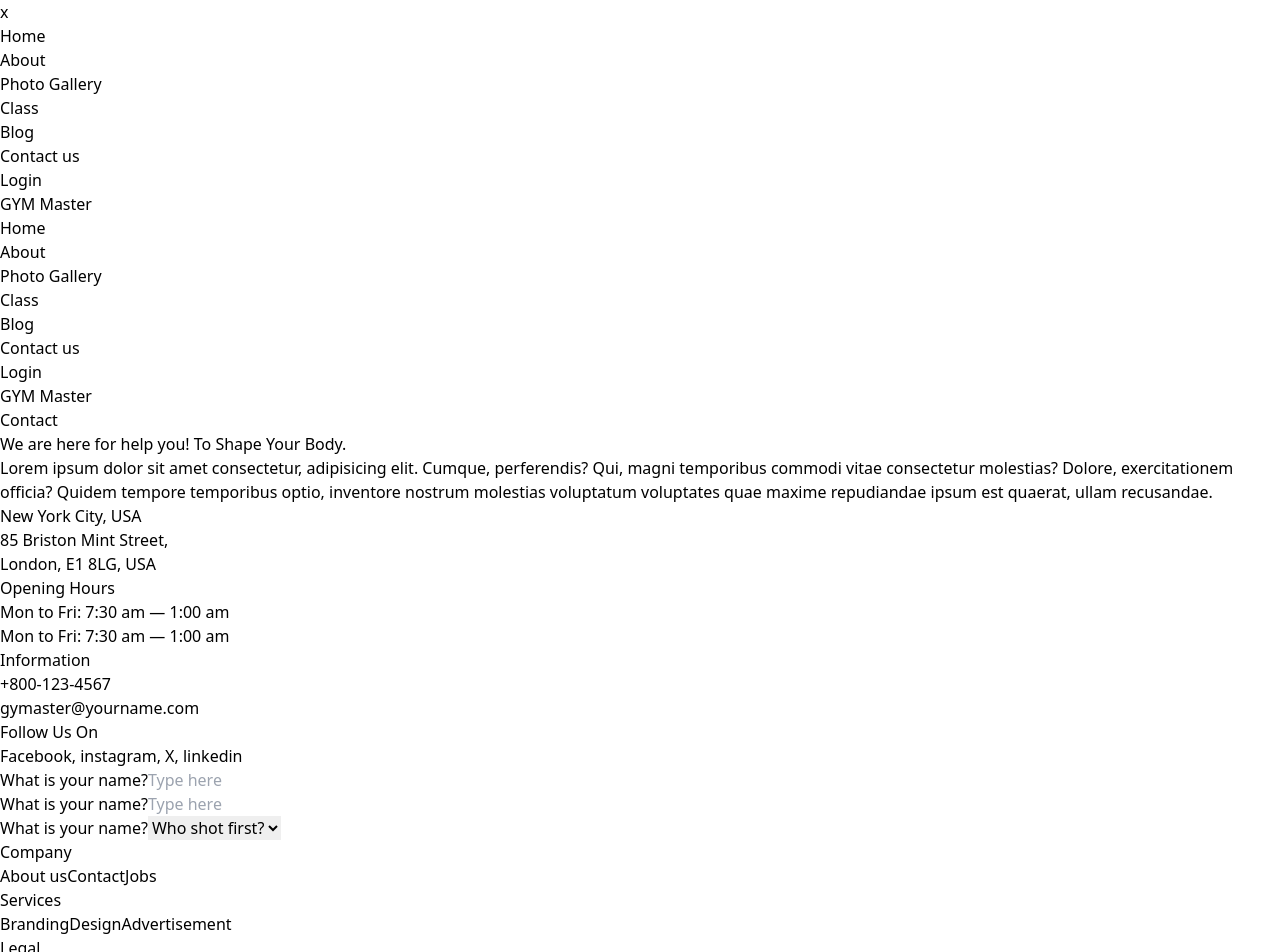
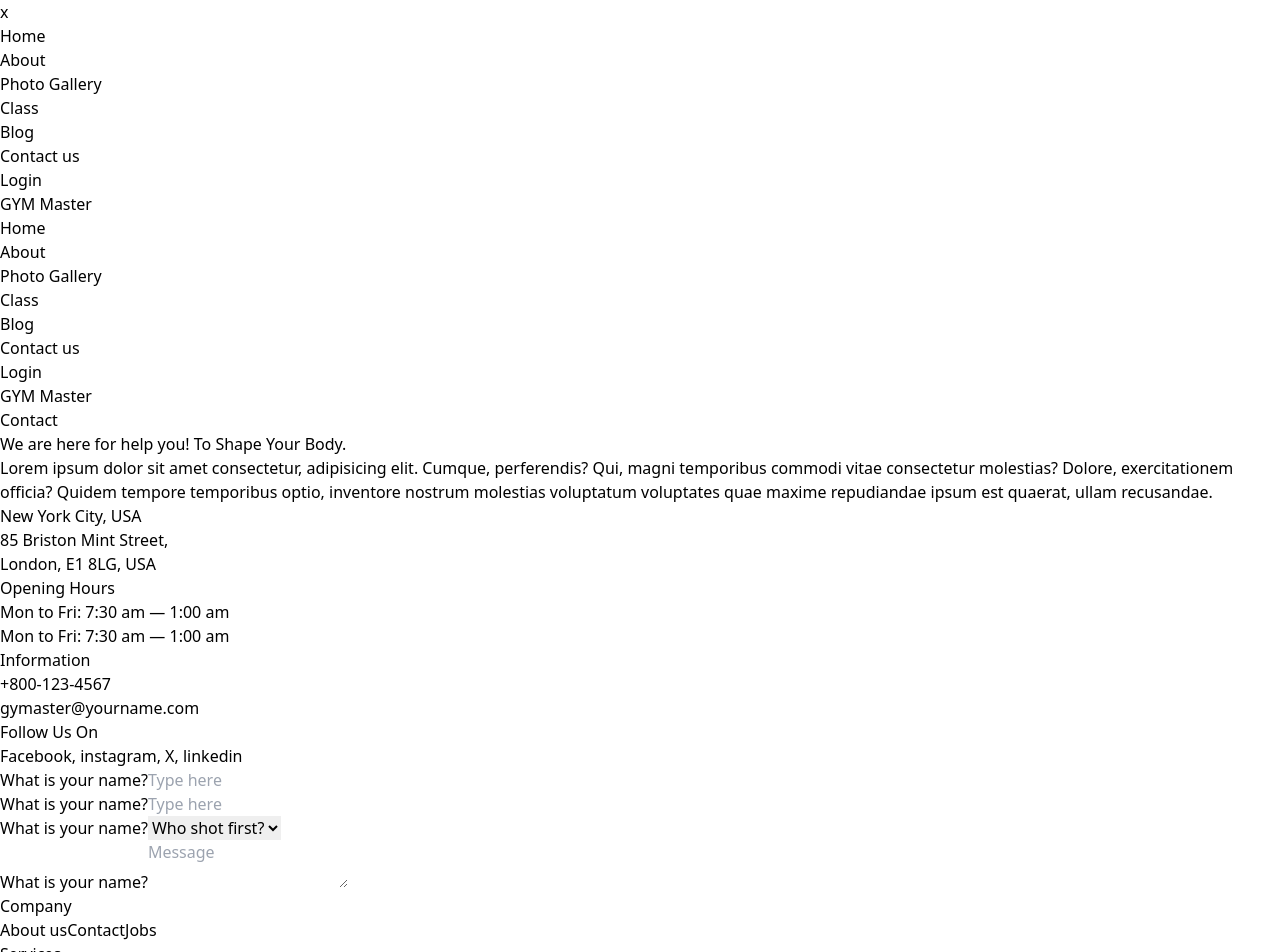
Before and after one commit to hasiburrahmanakash79/GYM-Master, a React (Vite) app: page /contact in a window 1280 px wide. Shown: the top 952 px of the page. Built offline with nearby package versions, Linux system fonts and the light colour scheme.

Commit message:
text area

```diff
--- a/src/Pages/Contact/Contact.jsx
+++ b/src/Pages/Contact/Contact.jsx
@@ -76,6 +76,12 @@ const Contact = () => {
                   </select>
                 </label>
               </div>
+              <div>
+                <label className="form-control w-full">
+                  <span className="label-text">What is your name?</span>
+                  <textarea className="textarea textarea-bordered" placeholder="Message"></textarea>
+                </label>
+              </div>
             </div>
           </div>
         </div>
```
